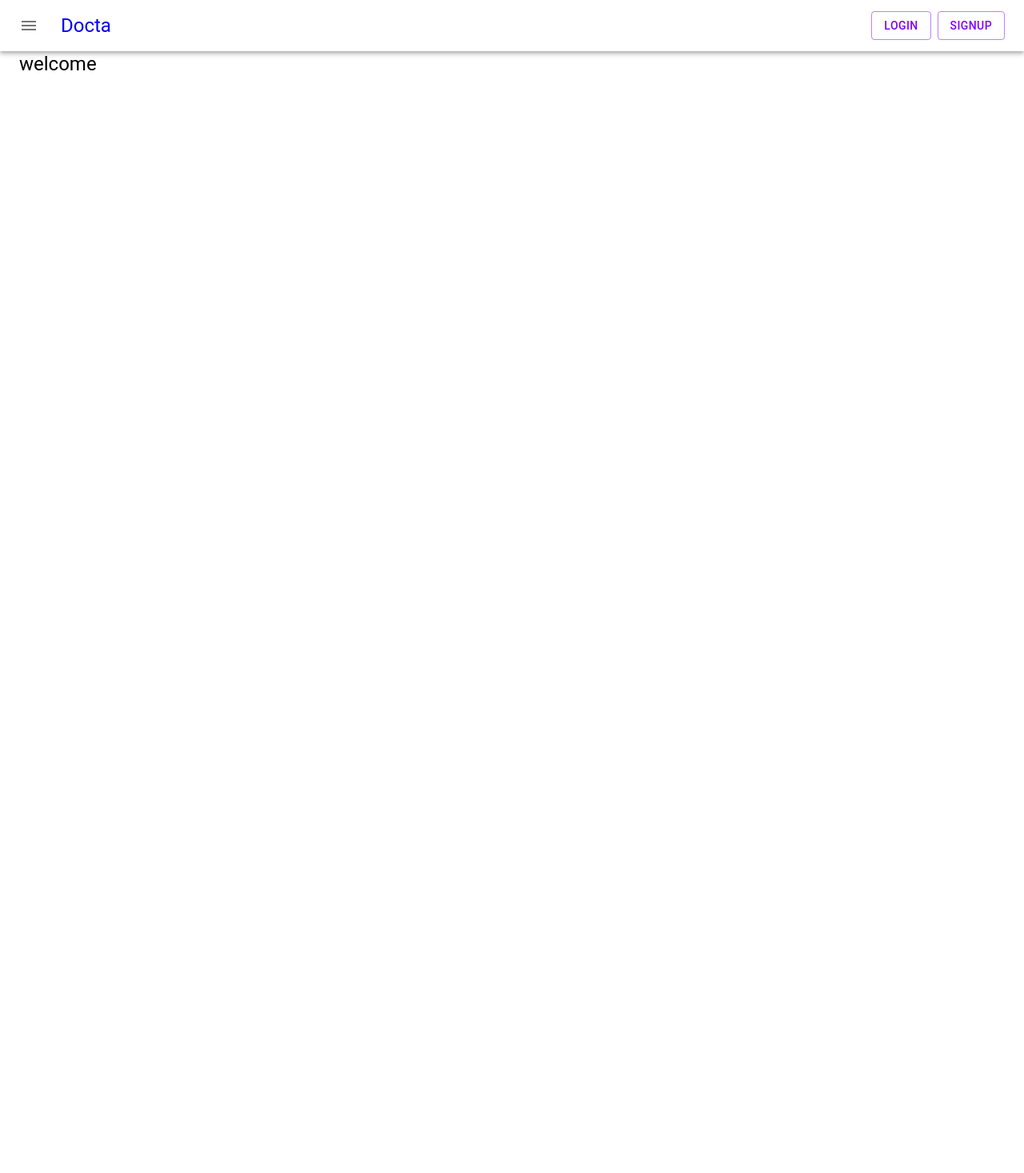
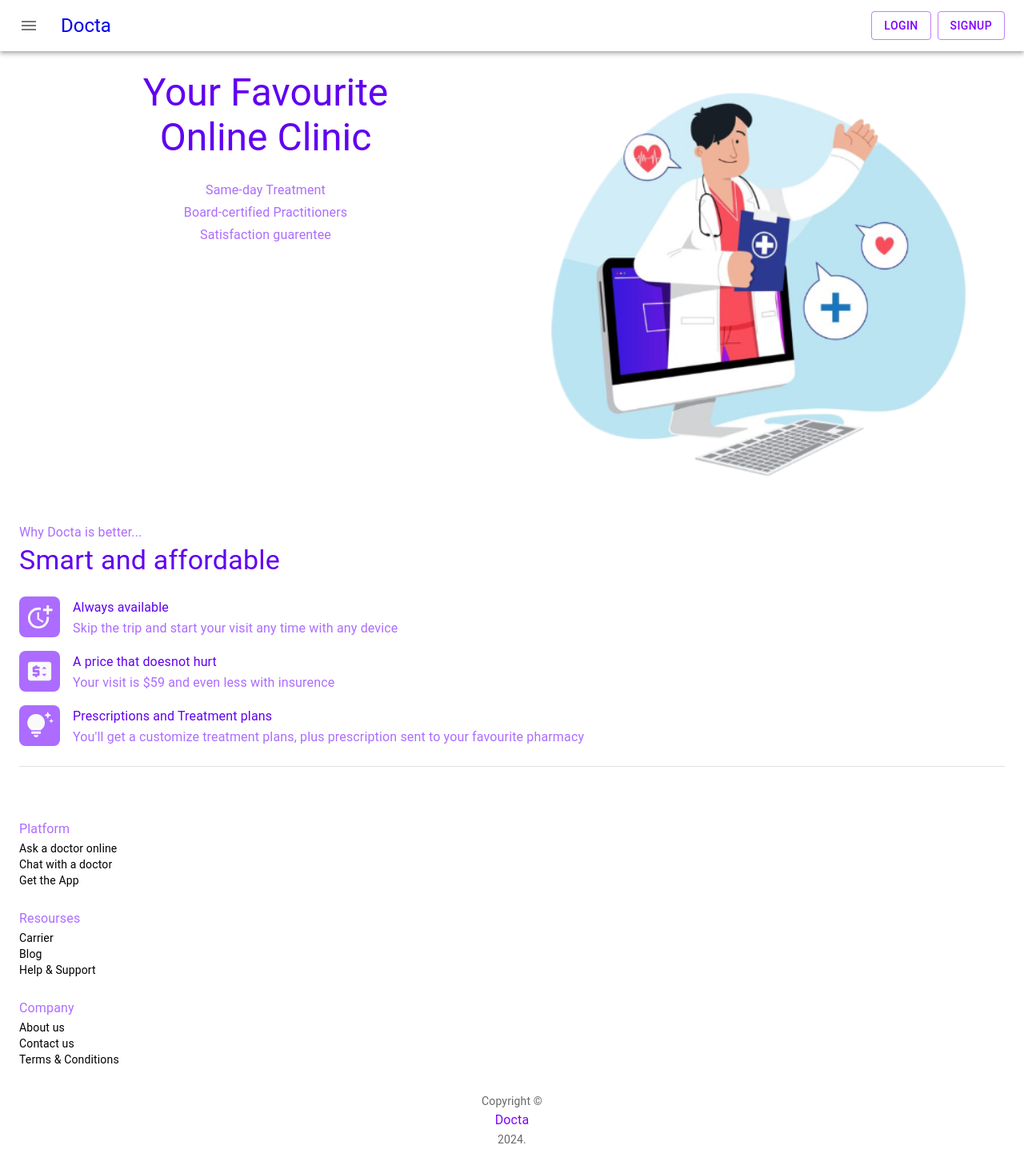
Before and after one commit to bitsdhruba/fe_assignment, a React (Vite) app: page / in a window 1280 px wide. Shown: the whole page at 80% size. Before the commit the page ends 800 px from the top, so only its background shows below. Built offline with nearby package versions, Linux system fonts and the light colour scheme.

Commit message:
functional elements complete

```diff
--- /dev/null
+++ b/src/components/Footer.tsx
@@ -0,0 +1,74 @@
+import { Box, Typography } from "@mui/material";
+
+const Footer = () => {
+  return (
+    <Box mt={8}>
+      <Box>
+        <Box>
+          <Typography variant="subtitle1" color="primary.light">
+            Platform
+          </Typography>
+          <Typography variant="body2" color="initial">
+            Ask a doctor online
+          </Typography>
+          <Typography variant="body2" color="initial">
+            Chat with a doctor
+          </Typography>
+          <Typography variant="body2" color="initial">
+            Get the App
+          </Typography>
+        </Box>
+        <Box my={3}>
+          <Typography variant="subtitle1" color="primary.light">
+            Resourses
+          </Typography>
+          <Typography variant="body2" color="initial">
+            Carrier
+          </Typography>
+          <Typography variant="body2" color="initial">
+            Blog
+          </Typography>
+          <Typography variant="body2" color="initial">
+            Help & Support
+          </Typography>
+        </Box>
+        <Box>
+          <Typography variant="subtitle1" color="primary.light">
+            Company
+          </Typography>
+          <Typography variant="body2" color="initial">
+            About us
+          </Typography>
+          <Typography variant="body2" color="initial">
+            Contact us
+          </Typography>
+          <Typography variant="body2" color="initial">
+            Terms & Conditions
+          </Typography>
+        </Box>
+      </Box>
+      <Copyright sx={{ mt: 4, mb: 4 }} />
+    </Box>
+  );
+};
+
+export default Footer;
+
+function Copyright(props: any) {
+  return (
+    <Typography
+      component="div"
+      variant="body2"
+      color="text.secondary"
+      align="center"
+      {...props}
+    >
+      {"Copyright © "}
+      <Typography variant="subtitle1" color="primary.main">
+        Docta
+      </Typography>
+      {new Date().getFullYear()}
+      {"."}
+    </Typography>
+  );
+}
--- a/src/components/testComponents/Timer.tsx
+++ b/src/components/testComponents/Timer.tsx
@@ -1,6 +1,34 @@
 import { Box, Typography } from "@mui/material";
+import { useEffect, useState } from "react";
+import { useNavigate } from "react-router-dom";
 
 const Timer = () => {
+  const navigate = useNavigate();
+
+  const [minute, setMinute] = useState(0);
+  const [second, setSecond] = useState(0);
+
+  useEffect(() => {
+    const timer = new Date().getTime() + 30 * 60 * 1000;
+
+    const interval = setInterval(() => {
+      const now = new Date().getTime();
+      const diff = timer - now;
+
+      const m = Math.floor((diff % (1000 * 60 * 60)) / (1000 * 60));
+      setMinute(m);
+
+      const s = Math.floor((diff % (1000 * 60)) / 1000);
+      setSecond(s);
+
+      if (s === 0) {
+        navigate("/thanks");
+      }
+    }, 1000);
+
+    return () => clearInterval(interval);
+  }, []);
+
   return (
     <Box
       height={40}
@@ -8,8 +36,8 @@ const Timer = () => {
       justifyContent={"end"}
       alignItems={"center"}
     >
-      <Typography variant="h6" color="red.main">
-        30:00
+      <Typography variant="h5" color="red.main">
+        {minute}:{second}
       </Typography>
     </Box>
   );
--- a/src/pages/Home.tsx
+++ b/src/pages/Home.tsx
@@ -1,13 +1,136 @@
-import { Container, Typography } from "@mui/material";
+import { Box, Container, Typography, Grid, Divider } from "@mui/material";
+import doctor from "../assets/doctor.png";
+import MoreTimeIcon from "@mui/icons-material/MoreTime";
+import PriceChangeIcon from "@mui/icons-material/PriceChange";
+import TipsAndUpdatesIcon from "@mui/icons-material/TipsAndUpdates";
+import Footer from "../components/Footer";
 
 const Home = () => {
   return (
     <Container maxWidth="xl">
       <main>
-        <Typography variant="h5" color="initial">
-          welcome
-        </Typography>
+        <Grid container my={3}>
+          <Grid item xs={12} sm={6}>
+            <Box
+              component="div"
+              display={"flex"}
+              flexDirection={"column"}
+              alignItems={"center"}
+              justifyContent={"center"}
+            >
+              <Typography variant="h3" component="h1" color="primary.dark">
+                Your Favourite
+              </Typography>
+              <Typography variant="h3" component="h1" color="primary.dark">
+                Online Clinic
+              </Typography>
+              <Box
+                my={3}
+                component="div"
+                display={"flex"}
+                flexDirection={"column"}
+                alignItems={"center"}
+              >
+                <Typography variant="subtitle1" color="primary.light">
+                  Same-day Treatment
+                </Typography>
+                <Typography variant="subtitle1" color="primary.light">
+                  Board-certified Practitioners
+                </Typography>
+                <Typography variant="subtitle1" color="primary.light">
+                  Satisfaction guarentee
+                </Typography>
+              </Box>
+            </Box>
+          </Grid>
+          <Grid item xs={12} sm={6}>
+            <Box component="div">
+              <img
+                src={doctor}
+                alt="helping hand"
+                style={{
+                  width: "100%",
+                  backgroundSize: "cover",
+                  backgroundPosition: "center",
+                }}
+              />
+            </Box>
+          </Grid>
+        </Grid>
+        <Box component="div">
+          <Typography variant="subtitle1" color="primary.light">
+            Why Docta is better...
+          </Typography>
+          <Typography variant="h4" color="primary.dark">
+            Smart and affordable
+          </Typography>
+          <Box my={3}>
+            <Box component="div" display={"flex"} alignItems={"center"}>
+              <MoreTimeIcon
+                sx={{
+                  color: "secondary.light",
+                  backgroundColor: "primary.light",
+                  borderRadius: "8px",
+                  padding: "8px",
+                  marginRight: 2,
+                }}
+                fontSize="large"
+              />
+              <Box>
+                <Typography variant="subtitle1" color="primary.dark">
+                  Always available
+                </Typography>
+                <Typography variant="body1" color="primary.light">
+                  Skip the trip and start your visit any time with any device
+                </Typography>
+              </Box>
+            </Box>
+            <Box component="div" display={"flex"} alignItems={"center"} my={2}>
+              <PriceChangeIcon
+                sx={{
+                  color: "secondary.light",
+                  backgroundColor: "primary.light",
+                  borderRadius: "8px",
+                  padding: "8px",
+                  marginRight: 2,
+                }}
+                fontSize="large"
+              />
+              <Box>
+                <Typography variant="subtitle1" color="primary.dark">
+                  A price that doesnot hurt
+                </Typography>
+                <Typography variant="body1" color="primary.light">
+                  Your visit is $59 and even less with insurence
+                </Typography>
+              </Box>
+            </Box>
+            <Box component="div" display={"flex"} alignItems={"center"}>
+              <TipsAndUpdatesIcon
+                sx={{
+                  color: "secondary.light",
+                  backgroundColor: "primary.light",
+                  borderRadius: "8px",
+                  padding: "8px",
+                  marginRight: 2,
+                }}
+                fontSize="large"
+              />
+              <Box>
+                <Typography variant="subtitle1" color="primary.dark">
+                  Prescriptions and Treatment plans
+                </Typography>
+                <Typography variant="body1" color="primary.light">
+                  You'll get a customize treatment plans, plus prescription sent
+                  to your favourite pharmacy
+                </Typography>
+              </Box>
+            </Box>
+          </Box>
+        </Box>
       </main>
+      <Divider />
+      <Footer />
     </Container>
   );
 };
--- a/src/pages/Login.tsx
+++ b/src/pages/Login.tsx
@@ -115,7 +115,7 @@ function Copyright(props: any) {
     >
       {"Copyright © "}
       <Link to="/" style={{ textDecoration: "none" }}>
-        <Typography variant="h6" color="initial">
+        <Typography variant="h6" color="primary.main">
           Docta
         </Typography>
       </Link>{" "}
--- a/src/pages/Signup.tsx
+++ b/src/pages/Signup.tsx
@@ -145,7 +145,7 @@ function Copyright(props: any) {
     >
       {"Copyright © "}
       <Link to="/" style={{ textDecoration: "none" }}>
-        <Typography variant="h6" color="initial">
+        <Typography variant="h6" color="primary.main">
           Docta
         </Typography>
       </Link>{" "}
--- a/src/pages/Thanks.tsx
+++ b/src/pages/Thanks.tsx
@@ -21,7 +21,7 @@ const Thanks = () => {
       >
         <img src={thank} alt="thankyou" />
         <Typography variant="h5" color="primary.main">
-          Thank you for Your Time
+          Thank You for Your Time
         </Typography>
         <Link to="/">
           <Button variant="outlined" sx={{ my: 3 }}>
```
Also changed, not shown: src/assets/doctor.png (added).
